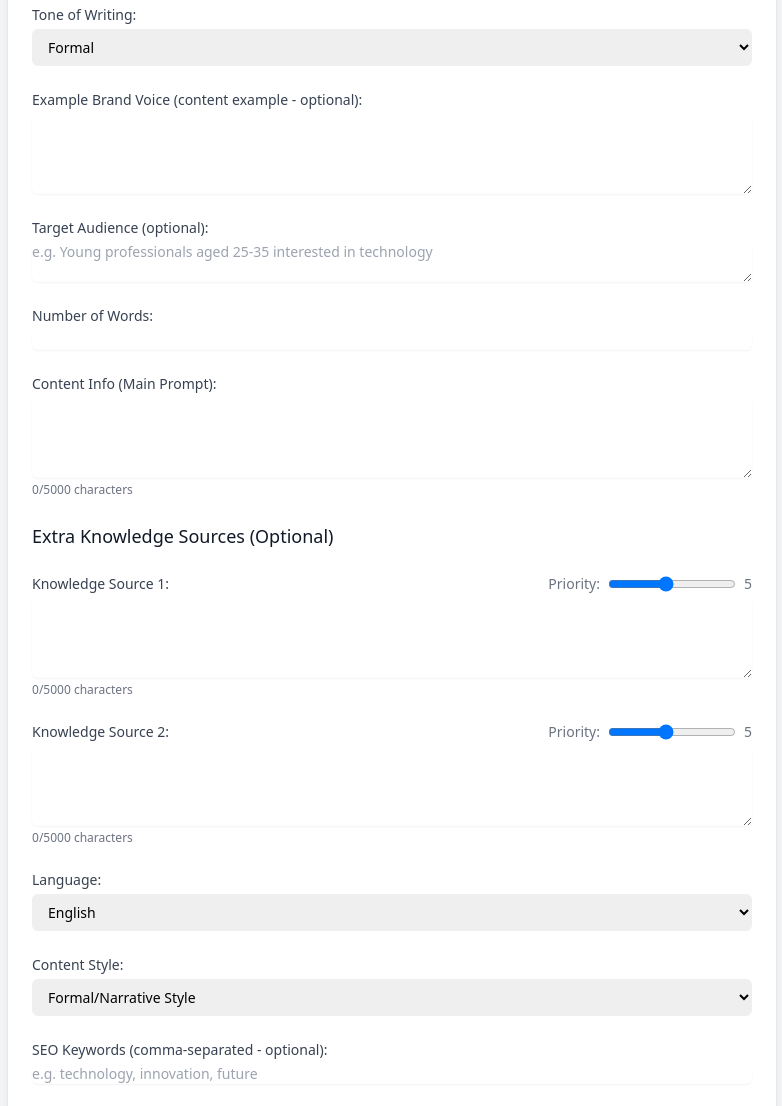
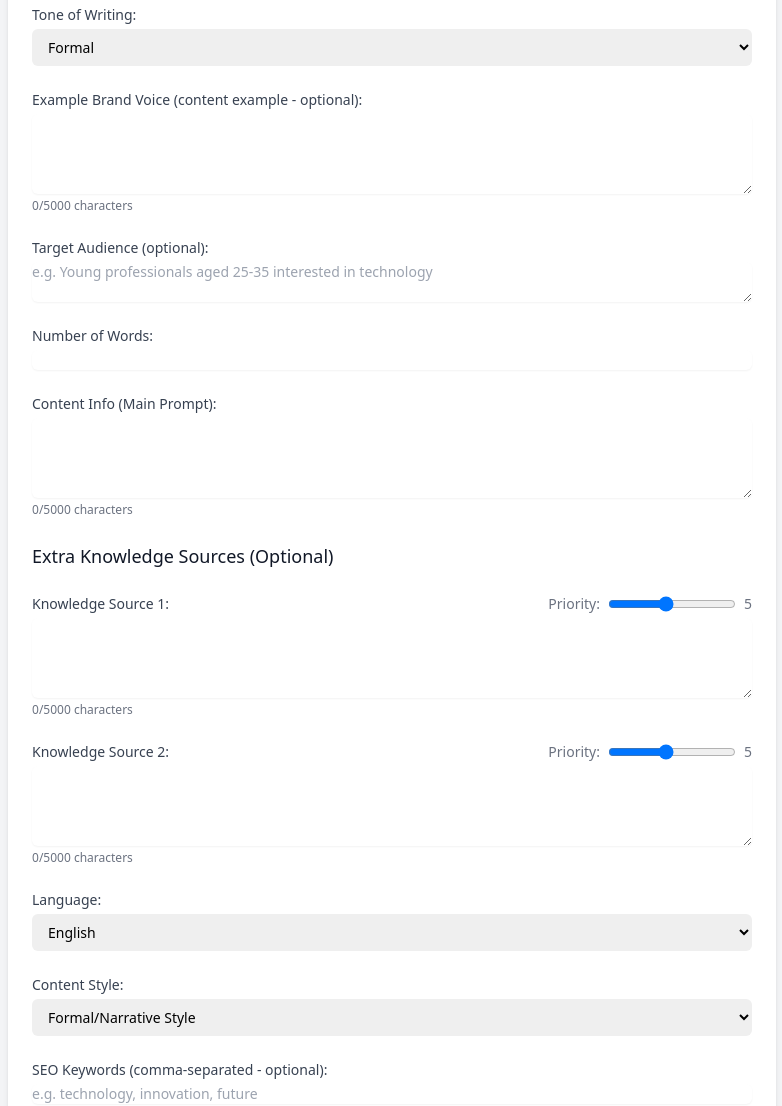
Before and after one commit to nabeelnoor/contentgen-stable, a Flask app: page / in a window 1280 px wide. Shown: the part 155-1261 px from the top of the page, without its empty margins (248-1030 px from the left). Run offline with Flask 3, Linux system fonts and the light colour scheme; some libraries are stand-ins or nearby versions.

Commit message:
update brand voice max words

```diff
--- a/static/script.js
+++ b/static/script.js
@@ -56,6 +56,7 @@ function updatePriorityValue(sliderId, valueId) {
 updateCharCount('main_prompt', 'main_prompt_count');
 updateCharCount('knowledge_source_1', 'knowledge_source_1_count');
 updateCharCount('knowledge_source_2', 'knowledge_source_2_count');
+updateCharCount('brand_voice', 'brand_voice_count');
 
 // Initialize priority sliders
 updatePriorityValue('priority_1', 'priority_1_value');
--- a/templates/index.html
+++ b/templates/index.html
@@ -102,7 +102,16 @@
 
                 <div>
                     <label for="brand_voice" class="block text-sm font-medium text-gray-700">Example Brand Voice (content example - optional):</label>
-                    <textarea id="brand_voice" name="brand_voice" rows="4" class="mt-1 block w-full shadow-sm focus:ring-indigo-500 focus:border-indigo-500 sm:text-sm border-gray-300 rounded-md"></textarea>
+                    <textarea
+                        id="brand_voice"
+                        name="brand_voice"
+                        rows="4"
+                        maxlength="5000"
+                        class="mt-1 block w-full shadow-sm focus:ring-indigo-500 focus:border-indigo-500 sm:text-sm border-gray-300 rounded-md"
+                    ></textarea>
+                    <div class="text-xs text-gray-500 mt-1">
+                        <span id="brand_voice_count">0</span>/5000 characters
+                    </div>
                 </div>
 
                 <div>
```
